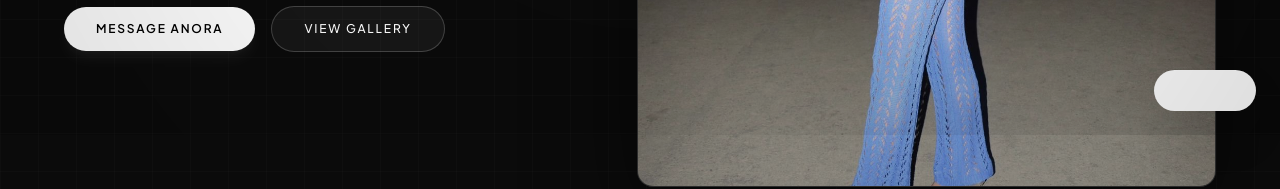
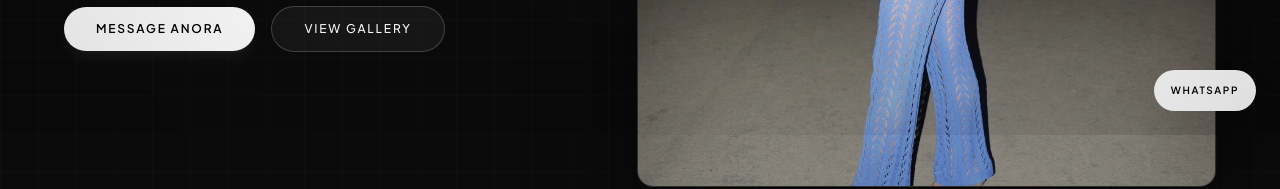
Before and after one commit to MohitAhlawat93/dancer-portfolio, a Next.js app: page / in a window 1280 px wide. Shown: the part 665-854 px from the top of the page. Built offline with nearby package versions, Linux system fonts and the light colour scheme; no server answers.

Commit message:
Apply reliable floating WhatsApp contrast

```diff
--- a/components/ui/FloatingWhatsApp.tsx
+++ b/components/ui/FloatingWhatsApp.tsx
@@ -10,7 +10,7 @@ export function FloatingWhatsApp() {
       target={siteContent.contact.whatsapp.configured ? "_blank" : undefined}
       rel={siteContent.contact.whatsapp.configured ? "noreferrer" : undefined}
       aria-label="Contact Anora on WhatsApp"
-      className="fixed bottom-4 right-4 z-50 inline-flex items-center rounded-full border border-white/10 bg-white px-4 py-3 text-[10px] font-semibold uppercase tracking-[0.16em] text-black shadow-2xl transition duration-300 hover:-translate-y-0.5 hover:bg-zinc-200 sm:bottom-6 sm:right-6"
+      className="luxury-light-button fixed bottom-4 right-4 z-50 inline-flex items-center rounded-full border border-white/10 px-4 py-3 text-[10px] font-semibold uppercase tracking-[0.16em] shadow-2xl transition duration-300 hover:-translate-y-0.5 sm:bottom-6 sm:right-6"
     >
       WhatsApp
     </a>
```
